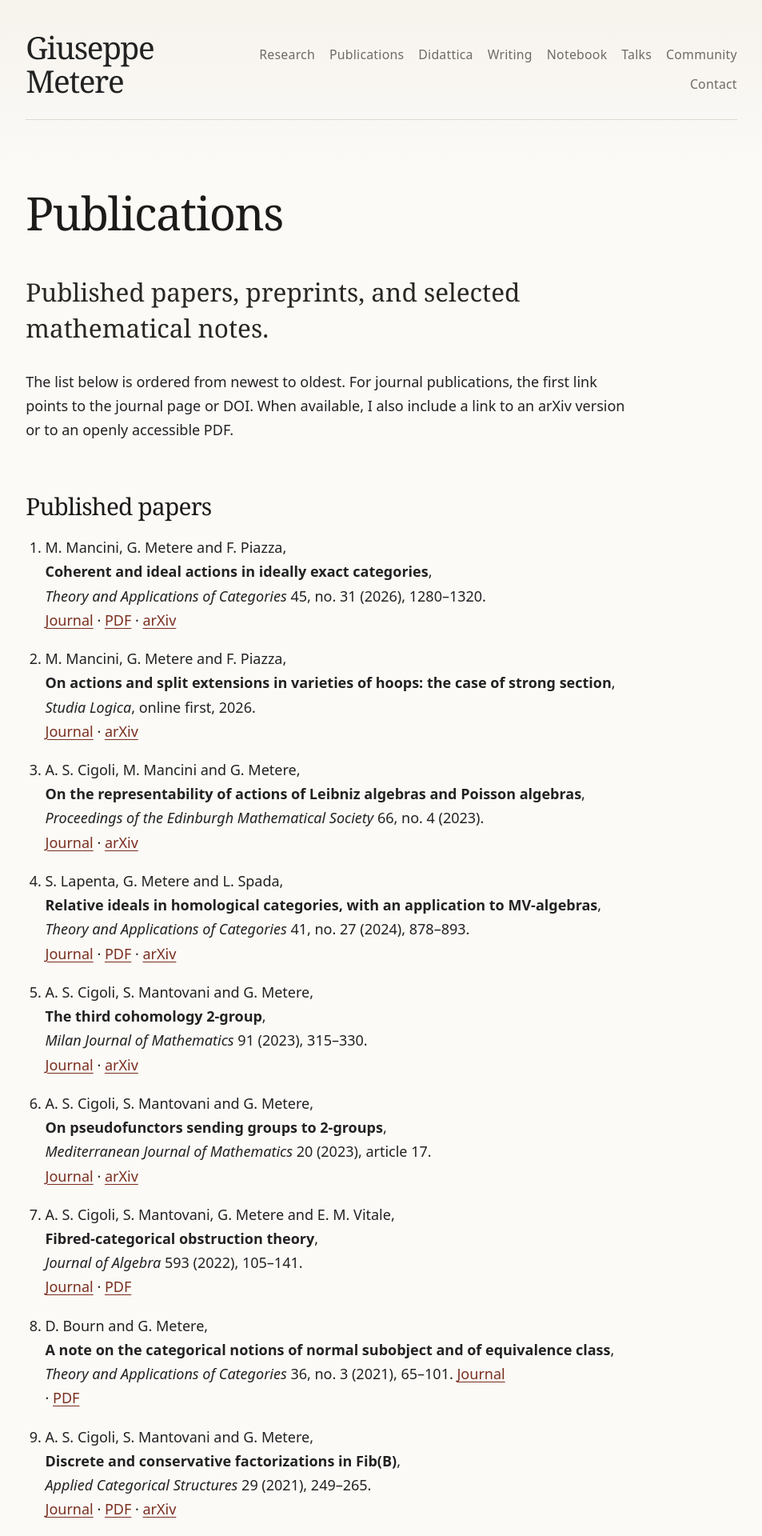
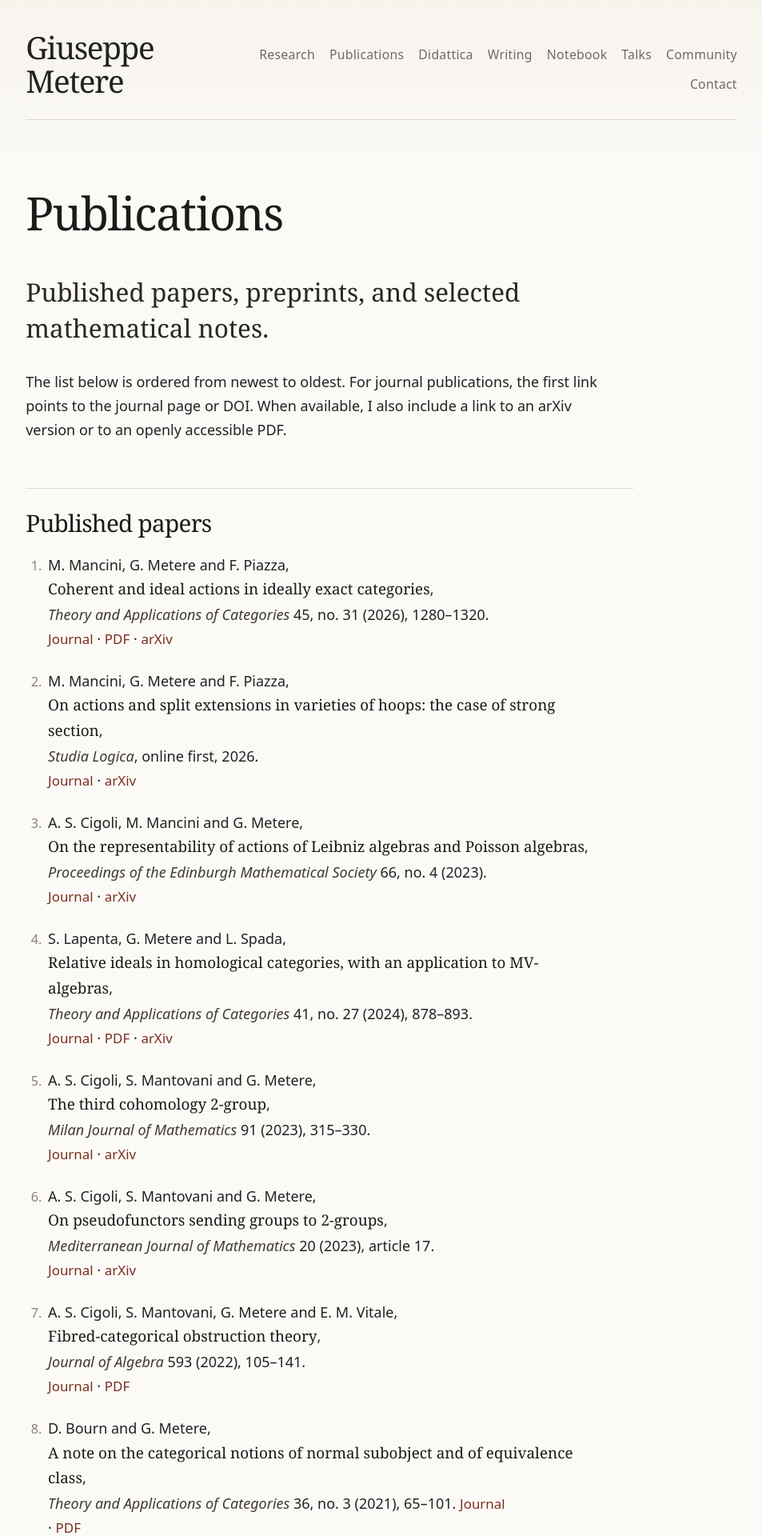
Before and after one commit to gmetere/gmetere.github.io, a Jekyll site: the page built from publications.md, in a window 1280 px wide. Shown: the top 1920 px of the page at 80% size, without its empty margins (163-1116 px from the left). Built offline with Jekyll 4.4.1, drawn with Linux system fonts in a browser that asks for light colours.

Commit message:
Update style.css

```diff
--- a/assets/css/style.css
+++ b/assets/css/style.css
@@ -290,3 +290,94 @@ code {
     margin: 0 0 1.5rem 0;
   }
 }
+/* --- Typographic refinements --- */
+
+.page-content > p,
+.post-content > p,
+.page-content > ul,
+.page-content > ol,
+.post-content > ul,
+.post-content > ol {
+  max-width: 720px;
+}
+
+.page-content h2,
+.post-content h2 {
+  border-top: 1px solid var(--border);
+  padding-top: 1.4rem;
+}
+
+.page-content h2:first-child,
+.post-content h2:first-child {
+  border-top: 0;
+  padding-top: 0;
+}
+
+.page-content h3,
+.post-content h3 {
+  color: #332e2a;
+}
+
+.page-content strong,
+.post-content strong {
+  color: #1c1917;
+}
+
+.page-content em,
+.post-content em {
+  color: #403a35;
+}
+
+.page-content li + li,
+.post-content li + li {
+  margin-top: 0.5rem;
+}
+/* --- Bibliographic lists --- */
+
+.page-content ol {
+  counter-reset: item;
+}
+
+.page-content ol > li {
+  margin-bottom: 1.25rem;
+  padding-left: 0.2rem;
+}
+
+.page-content ol > li::marker {
+  color: var(--soft);
+  font-size: 0.9rem;
+}
+
+.page-content ol > li strong {
+  font-family: Georgia, "Times New Roman", serif;
+  font-size: 1.05rem;
+  font-weight: 500;
+}
+
+.page-content ol > li a {
+  font-size: 0.94rem;
+  font-weight: 500;
+  text-decoration: none;
+}
+
+.page-content ol > li a:hover {
+  text-decoration: underline;
+}
+/* --- Home page refinements --- */
+
+.home-intro {
+  margin-bottom: 2rem;
+}
+
+.home-meta {
+  margin-top: 1.5rem;
+  padding: 1rem 1.2rem;
+  background: rgba(255, 255, 255, 0.55);
+  border-left: 3px solid var(--border);
+  color: var(--muted);
+  font-size: 0.95rem;
+}
+
+.home-meta p {
+  margin: 0.35rem 0;
+}
```
